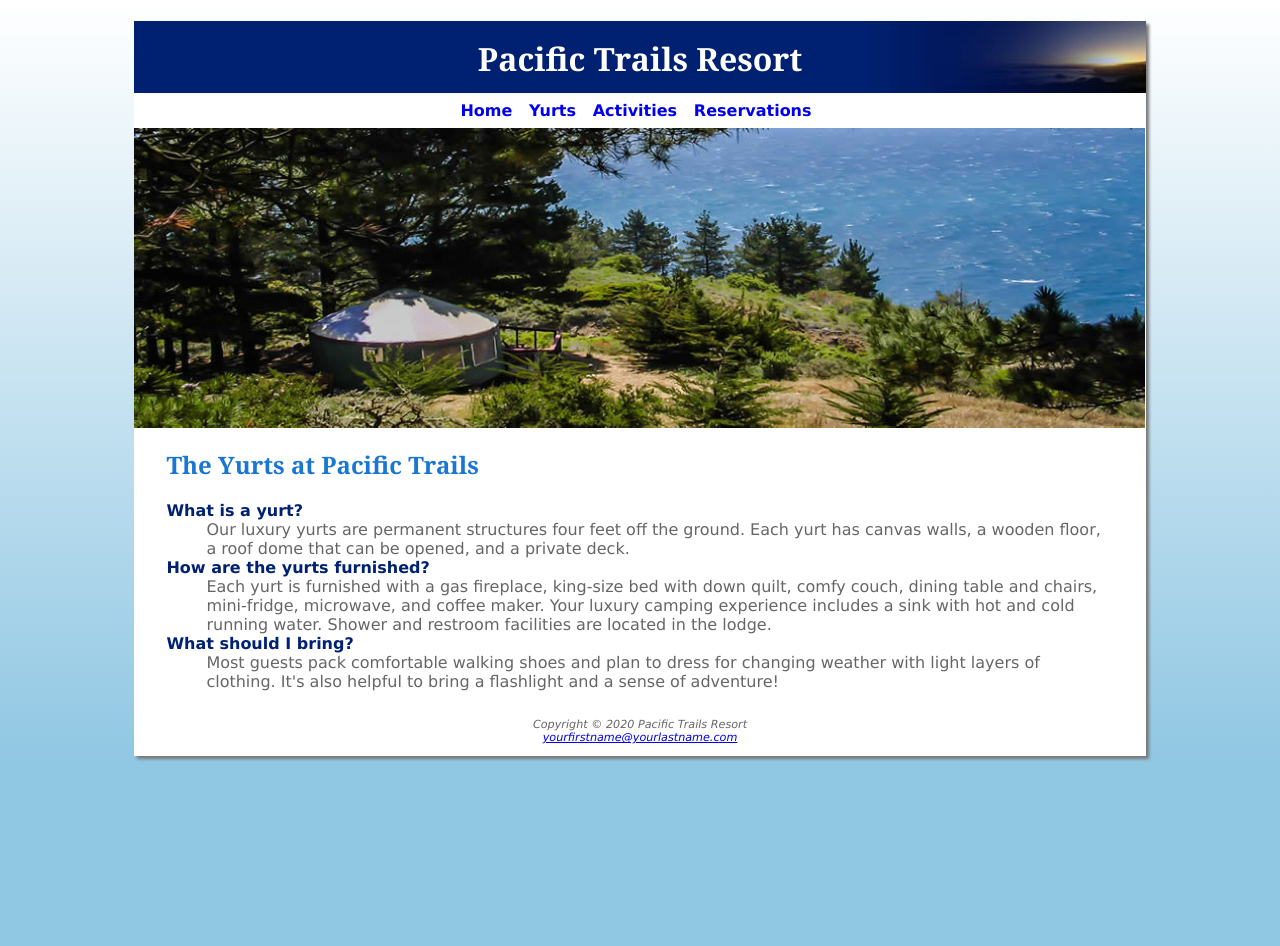
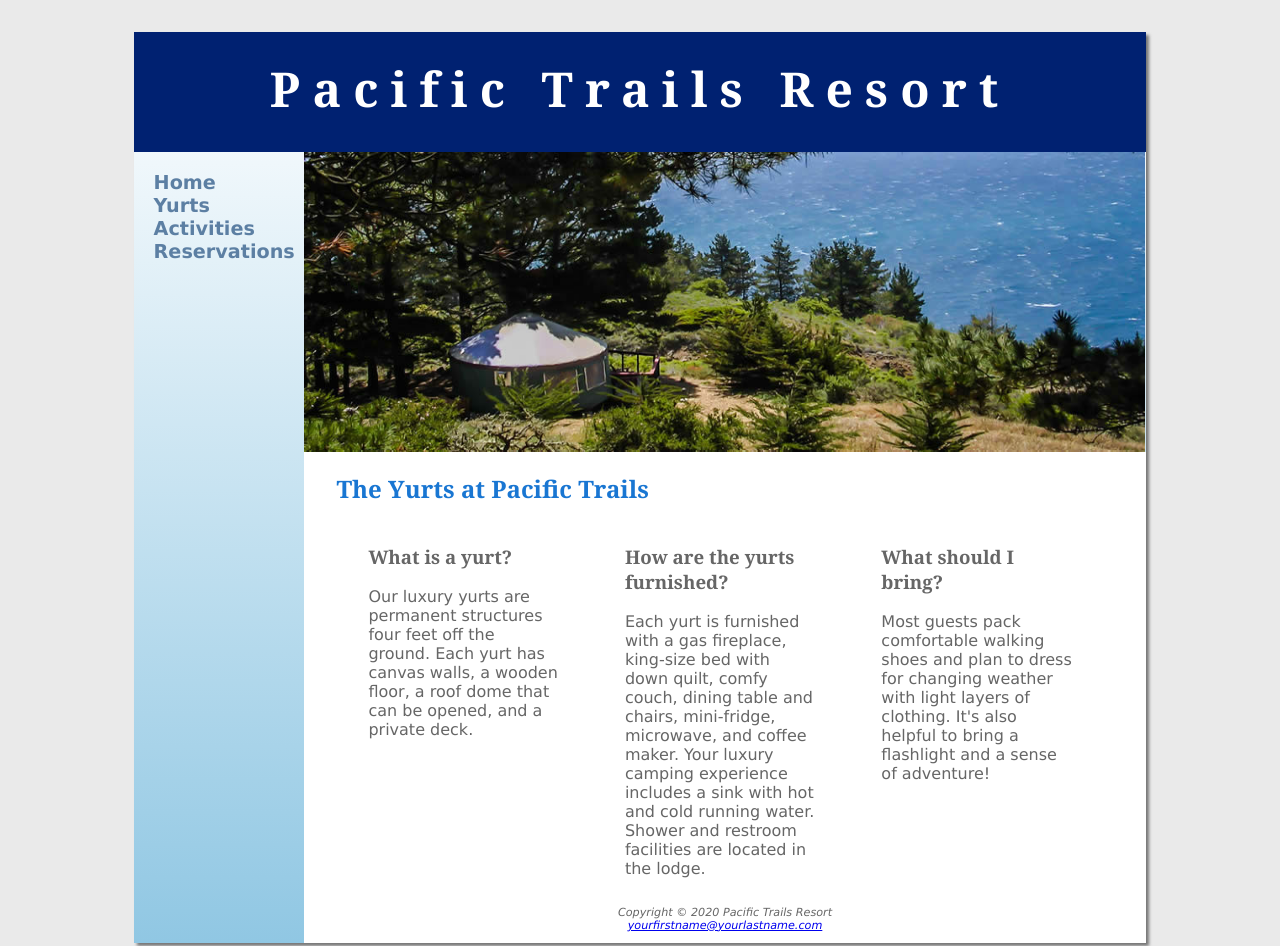
Before and after one commit to Katsute/Baruch-CIS-3630, a plain HTML site: page homework/homework2/case_study/yurts.html in a window 1280 px wide. Shown: the top 946 px of the page. Before the commit the page ends 800 px from the top, so only its background shows below. Drawn offline with Linux system fonts and the light colour scheme.

Commit message:
hw2 case study

```diff
--- a/homework/homework2/case_study/pacific.css
+++ b/homework/homework2/case_study/pacific.css
@@ -1,6 +1,11 @@
-body { background-color: #90C7E3;
-       background-image: linear-gradient(to bottom, #FFFFFF, #90C7E3);
-       background-repeat: no-repeat;
+* {
+
+    box-sizing: border-box;
+
+}
+
+body { background-color: #EAEAEA;
+
        color: #666666;
 	   font-family: Verdana, Arial, sans-serif;
 }
@@ -12,37 +17,93 @@ body { background-color: #90C7E3;
 		   min-width: 960px;
 		   max-width: 2048px;
 		   box-shadow: 3px 3px 3px #777;
+
+           background-image: linear-gradient(to bottom, #FFFFFF, #90C7E3);
 }
+
 header { background-color: #002171;
-         background-image: url(sunset.jpg);
 		 background-position: right;
 		 background-repeat: no-repeat;
          color: #FFFFFF;
 		 font-family: Georgia, serif;
-		 height: 72px;
+
+		 height: 120px;
 }
+
 h1 { text-align: center;
-     padding-top: .5em; }
+     padding-top: .5em;
+
+     font-size: 3em;
+     letter-spacing: 0.25em;
+}
+
 h2 { color: #1976D2;
      font-family: Georgia, serif;
 }
 h3 { font-family: Georgia, serif; }
+
 nav { font-weight: bold;
 	  padding-top: .5em;
 	  padding-right: .5em;
 	  padding-bottom: .5em;
-	  text-align: center;
+
+      float: left;
+      width: 160px;
+      padding: 0;
+      font-size: 1.2em;
+
+      position: fixed;
 }
+
 nav a { text-decoration: none; }
+
+nav a:link {
+
+    color: #5C7FA3;
+
+}
+
+nav a:visited {
+
+    color: #344873;
+
+}
+
+nav a:hover {
+
+    color: #A52A2A;
+
+}
+
+nav ul {
+
+    list-style: none;
+    padding-left: 1em;
+
+}
+
 main { padding-left: 2em;
        padding-right: 2em;
-       display: block; }
+       display: block;
+
+       background: #FFFFFF;
+       margin-left: 170px;
+       overflow: auto;
+}
+
 dt { color: #002171;
      font-weight: bold;
 }
 .resort { color: #1976D2;
           font-size: 1.2em;
 }
+
+#homehero, #yurthero, #trailhero {
+
+    margin-left: 170px;
+
+}
+
 #homehero { height: 300px;
             background-image: url(coast.jpg);
   			background-repeat: no-repeat;
@@ -56,8 +117,39 @@ dt { color: #002171;
             background-image: url(trail.jpg);
   			background-repeat: no-repeat;
             background-size: 100% 100%; }
+
 footer { font-size: .70em;
          font-style: italic;
 		 text-align: center;
 		 padding: 1em;
+
+         background: #FFFFFF;
+         margin-left: 170px;
 }
+
+section {
+
+    float: left;
+    width: 33%;
+    padding-left: 2em;
+    padding-right: 2em;
+
+}
+
+header a {
+
+    text-decoration: none;
+
+}
+
+header a:link, header a:visited {
+
+    color: #FFFFFF;
+
+}
+
+header a:hover {
+
+    color: #90C7E3;
+
+}
--- a/homework/homework2/case_study/yurts.html
+++ b/homework/homework2/case_study/yurts.html
@@ -8,30 +8,36 @@
 <body>
 <div id="wrapper">
   <header>
-    <h1>Pacific Trails Resort</h1>
+    <h1><a href="index.html">Pacific Trails Resort</a></h1>
   </header>
   <nav>
-    <a href="index.html">Home</a> &nbsp;
-    <a href="yurts.html">Yurts</a> &nbsp;
-    <a href="activities.html">Activities</a> &nbsp;
-    <a href="reservations.html">Reservations</a>
+    <ul>
+      <li><a href="index.html">Home</a></li>
+      <li><a href="yurts.html">Yurts</a></li>
+      <li><a href="activities.html">Activities</a></li>
+      <li><a href="reservations.html">Reservations</a></li>
+    </ul>
   </nav>
    <div id="yurthero">
   </div>
   <main>
     <h2>The Yurts at Pacific Trails</h2>
-    <dl>
-      <dt>What is a yurt?</dt>
-      <dd>Our luxury yurts are permanent structures four feet off the ground. Each yurt has
-canvas walls, a wooden floor, a roof dome that can be opened, and a private deck.</dd>
-      <dt>How are the yurts furnished?</dt>
-      <dd>Each yurt is furnished with a gas fireplace, king-size bed with down quilt, comfy couch, dining table and chairs,
+    <section>
+      <h3>What is a yurt?</h3>
+      <p>Our luxury yurts are permanent structures four feet off the ground. Each yurt has
+canvas walls, a wooden floor, a roof dome that can be opened, and a private deck.</p>
+    </section>
+    <section>
+      <h3>How are the yurts furnished?</h3>
+      <p>Each yurt is furnished with a gas fireplace, king-size bed with down quilt, comfy couch, dining table and chairs,
 mini-fridge, microwave, and coffee maker. Your luxury camping experience includes a sink with hot and
-cold running water. Shower and restroom facilities are located in the lodge.</dd>
-      <dt>What should I bring?</dt>
-      <dd>Most guests pack comfortable walking shoes and plan to dress for changing weather with light layers of clothing.
-It&#39;s also helpful to bring a flashlight and a sense of adventure!</dd>
-    </dl>
+cold running water. Shower and restroom facilities are located in the lodge.</p>
+    </section>
+    <section>
+      <h3>What should I bring?</h3>
+      <p>Most guests pack comfortable walking shoes and plan to dress for changing weather with light layers of clothing.
+It&#39;s also helpful to bring a flashlight and a sense of adventure!</p>
+    </section>
   </main>
   <footer>
 Copyright &copy; 2020 Pacific Trails Resort<br>
```
Also changed, not shown: homework/homework2/case_study/activities.html (+13 -5 lines), homework/homework2/case_study/index.html (+7 -5 lines).
